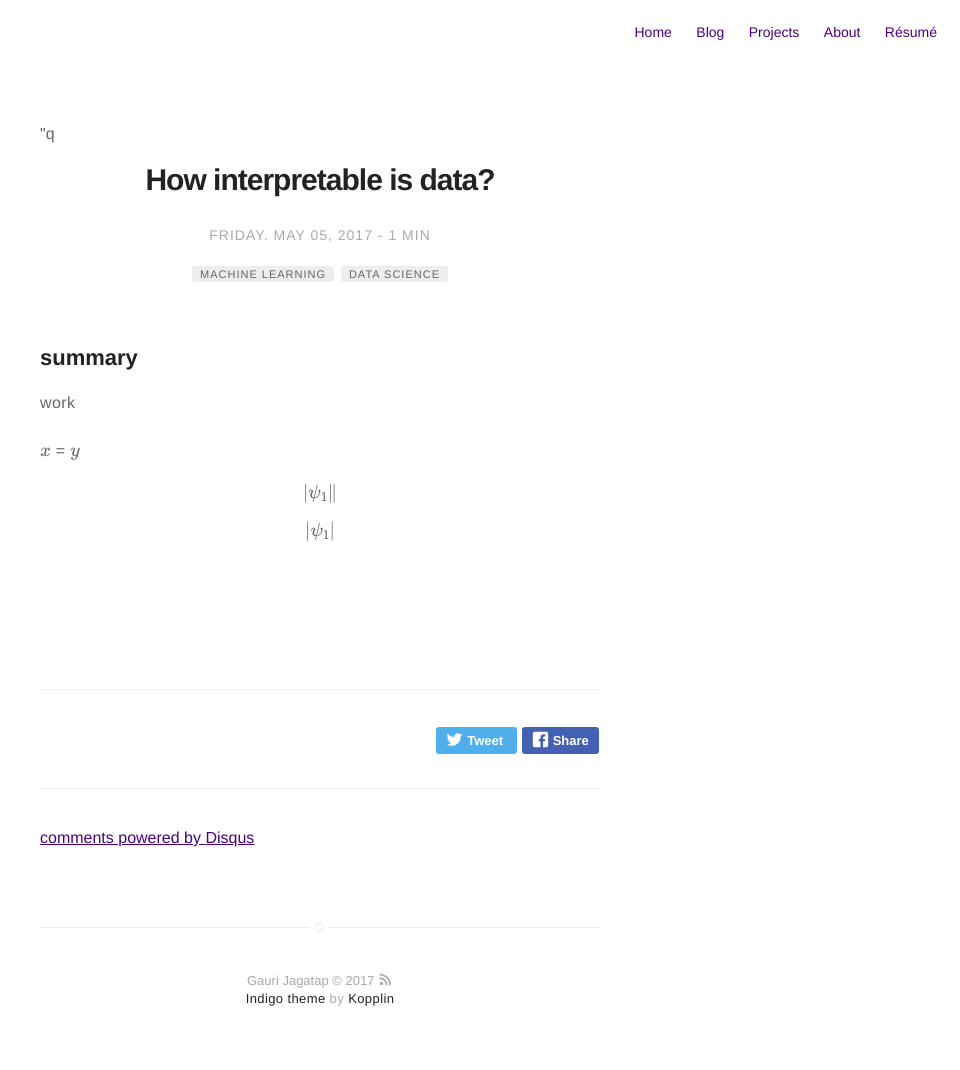
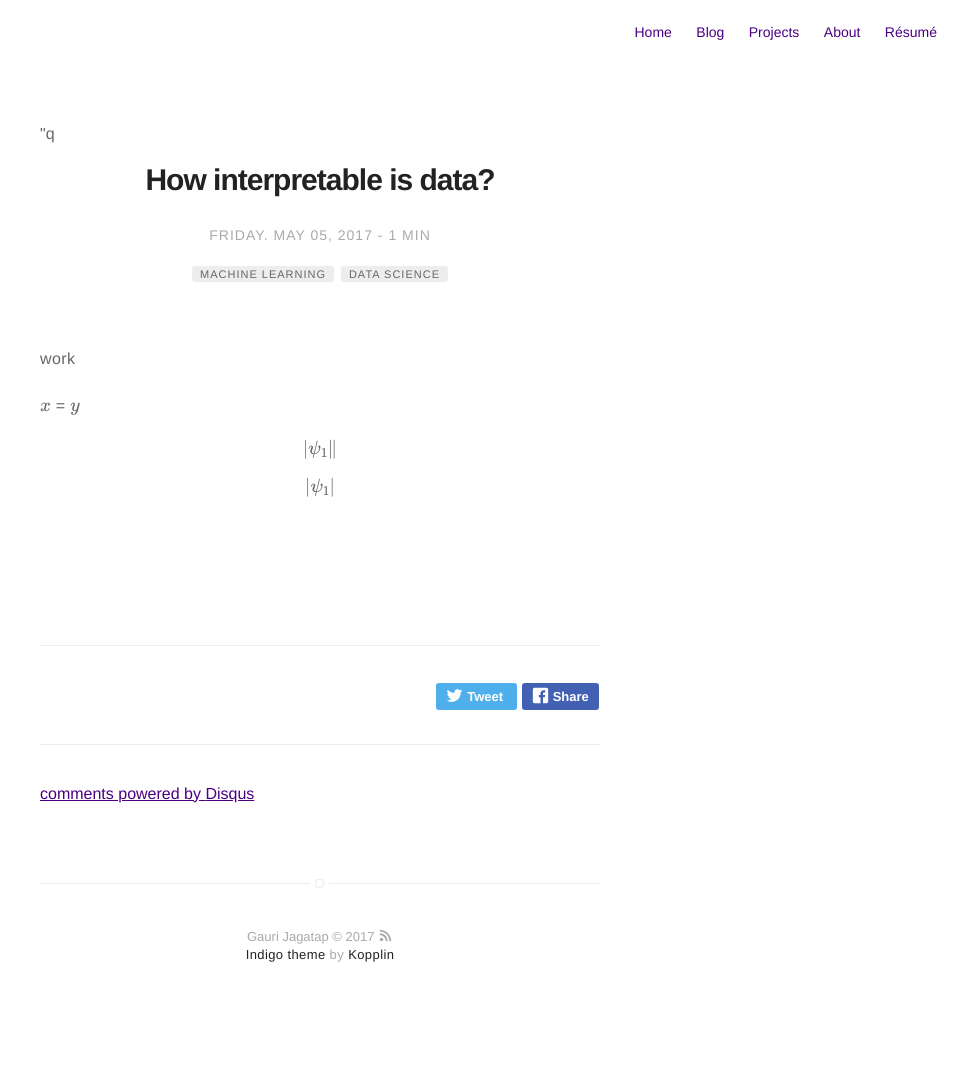
Before and after one commit to GauriJagatap/GauriJagatap.github.io, a Jekyll site: the page built from _posts/2017-05-05-how-interpretable-is-data.markdown, in a window 1280 px wide. Shown: the whole page, without its empty margins (320-1280 px from the left). Built offline with Jekyll 4.4.1, drawn with Linux system fonts in a browser that asks for light colours; formulas are drawn with MathJax 3; a script that is not in the unit is left out; comment, search, counter and statistics services are not loaded; after the commit the page ends 1026 px from its top, so only the background shows below that.

Commit message:
blog latex

```diff
--- a/_posts/2017-05-05-how-interpretable-is-data.markdown
+++ b/_posts/2017-05-05-how-interpretable-is-data.markdown
@@ -15,8 +15,6 @@ mathjax: true
 ---
 
 
-## summary
-
 work
 
 $x$ = $y$
```
